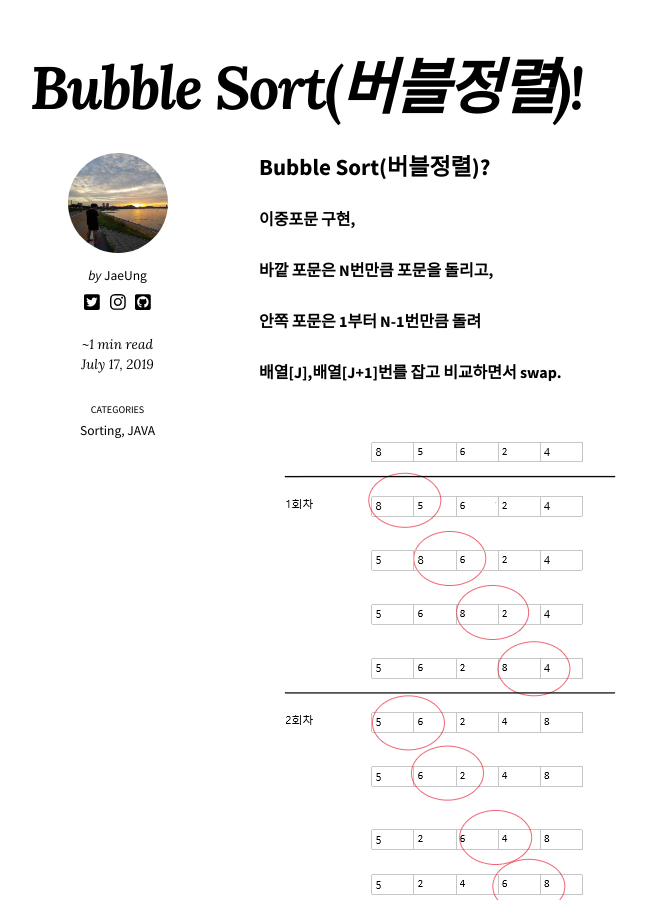
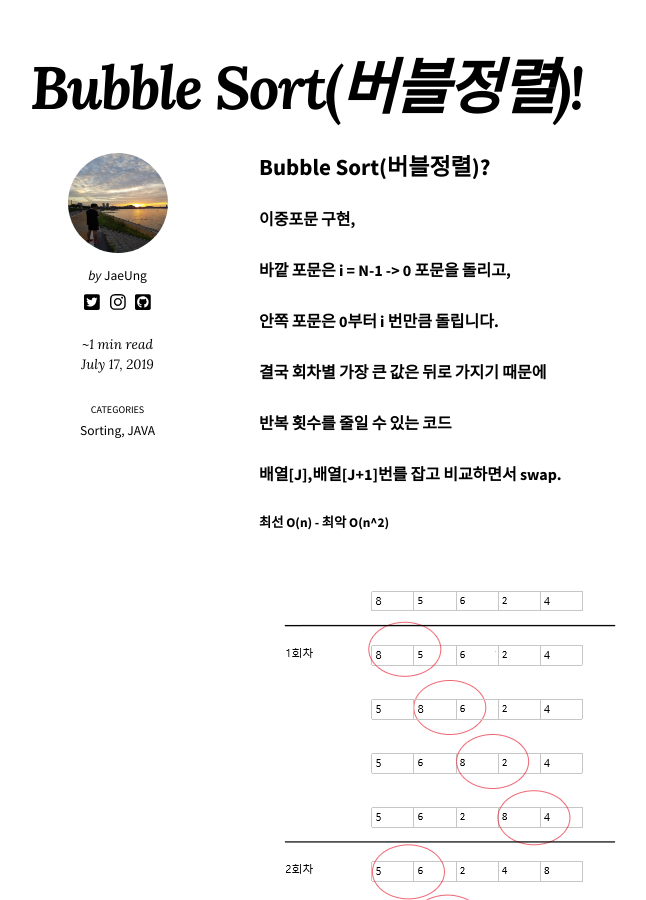
Before and after one commit to kimjw9302/kimjw9302.github.io, a Jekyll site: the page built from _posts/2019-07-17-BUBBLESORT.md, in a window 1280 px wide and 900 px high, scrolled down 307 px. Shown: the whole window, without its empty margins (116-762 px from the left). Built offline with Jekyll 4.4.1, drawn with Linux system fonts in a browser that asks for light colours; nearby versions of some CDN libraries; comment, search, counter and statistics services are not loaded.

Commit message:
Update 2019-07-17-BUBBLESORT.md

```diff
--- a/_posts/2019-07-17-BUBBLESORT.md
+++ b/_posts/2019-07-17-BUBBLESORT.md
@@ -11,10 +11,13 @@ last_modified_at: 2019-03-09T12:45:25-05:00
 ### Bubble Sort(버블정렬)?
 
 ##### 이중포문 구현,
-##### 바깥 포문은 N번만큼 포문을 돌리고,
-##### 안쪽 포문은 1부터 N-1번만큼 돌려
+##### 바깥 포문은 i = N-1 -> 0 포문을 돌리고,
+##### 안쪽 포문은 0부터  i 번만큼 돌립니다.
+##### 결국 회차별 가장 큰 값은 뒤로 가지기 때문에
+##### 반복 횟수를 줄일 수 있는 코드
 ##### 배열[J],배열[J+1]번를 잡고 비교하면서 swap.
 
+###### 최선 O(n) - 최악 O(n^2)
 #### ![버블1](/images/bubble_img1.PNG)
 
 #### ![버블2](/images/bubble_img2.PNG)
```
